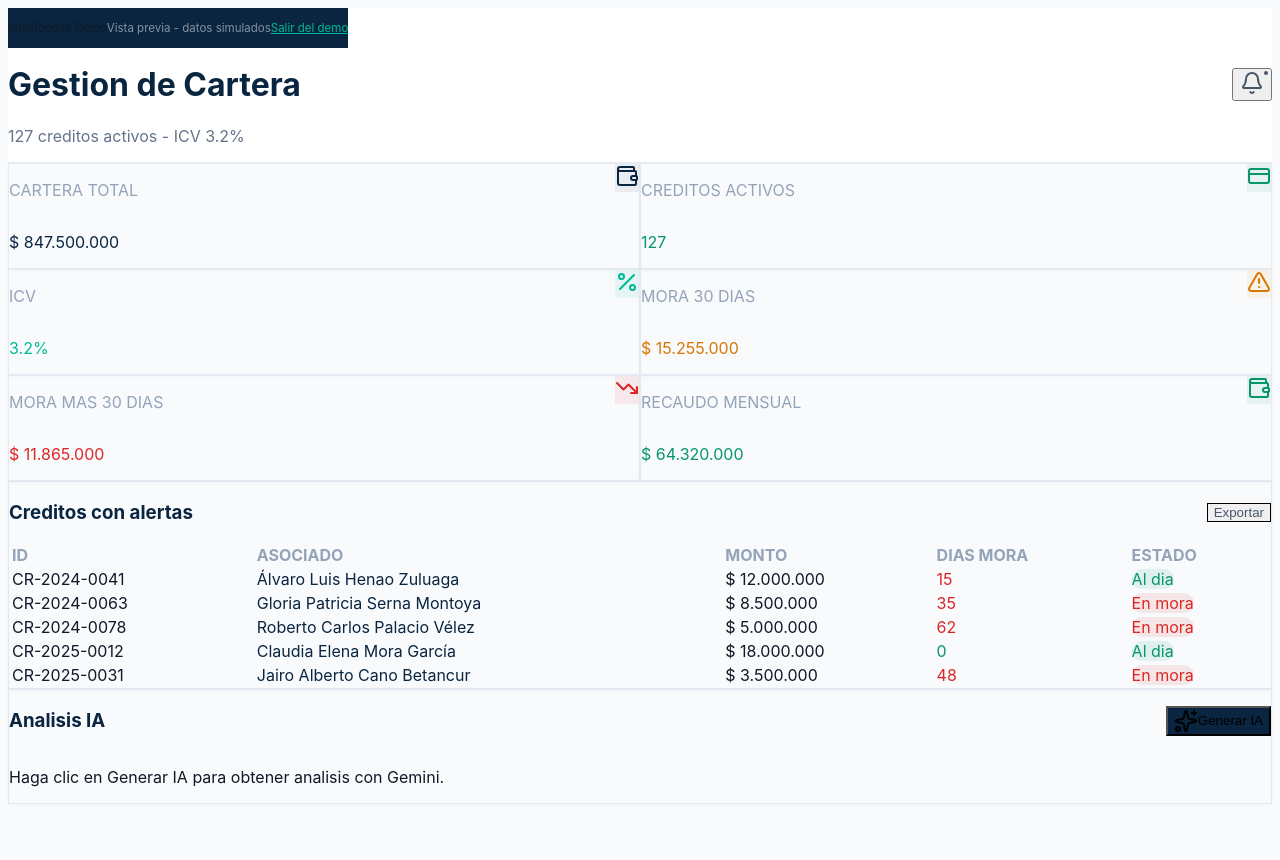
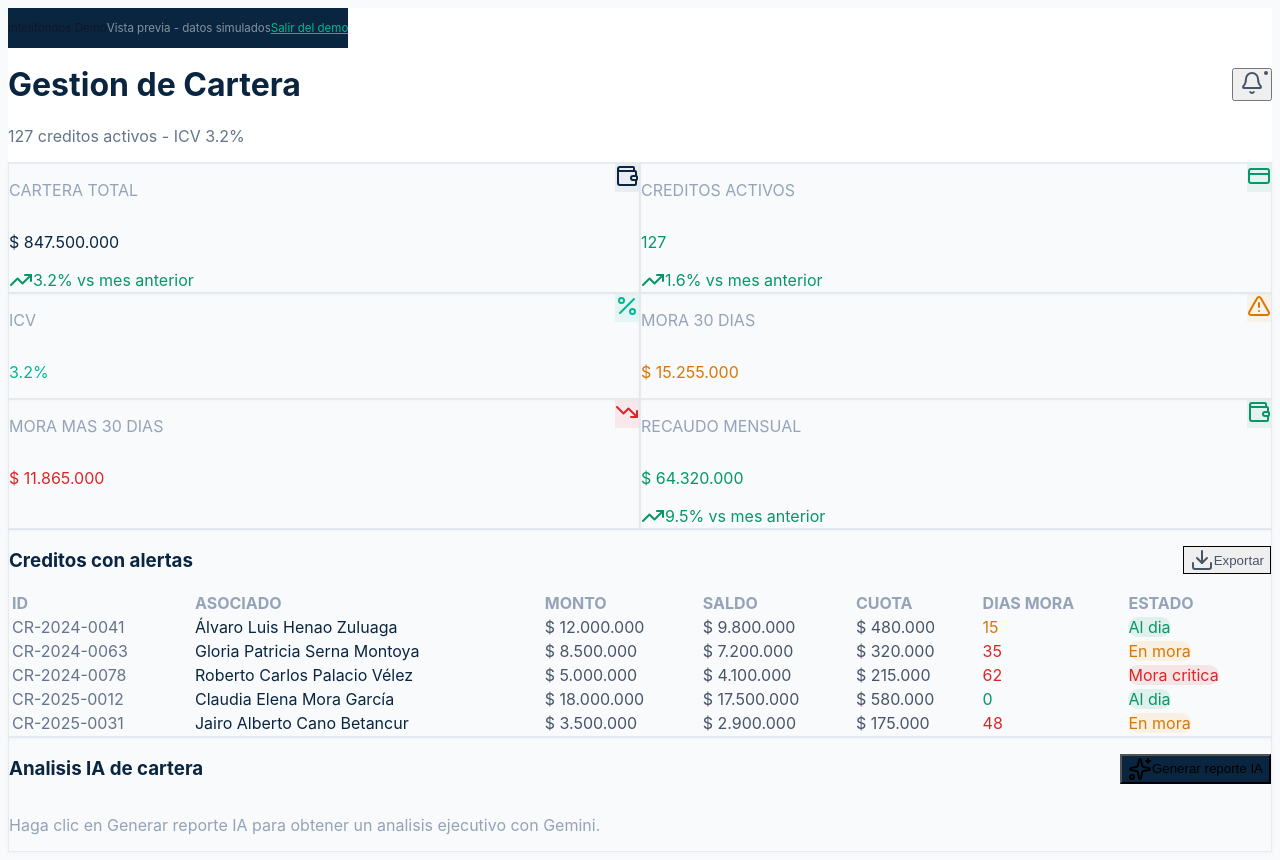
Before and after one commit to anami283/intelifondos-demo, a Next.js app: page /demo/cartera in a window 1280 px wide. Before the commit the page ends 816 px from the top, so only its background shows below. Built offline with nearby package versions, Linux system fonts and the light colour scheme; a web font is replaced by a local one.

Commit message:
Update page.tsx

```diff
--- a/src/app/demo/cartera/page.tsx
+++ b/src/app/demo/cartera/page.tsx
@@ -7,69 +7,97 @@ import { formatCOP } from "@/lib/utils";
 import { toast } from "sonner";
 import { Wallet, AlertTriangle, TrendingDown, Percent, CreditCard, Download, Sparkles } from "lucide-react";
 
-const TEXTS = ["Analizando...", "Calculando...", "Generando...", "Redactando..."];
+const TEXTS = ["Analizando portafolio...", "Calculando mora...", "Generando analisis...", "Redactando reporte..."];
 
 export default function CarteraPage() {
   const [generando, setGenerando] = useState(false);
-  const [reporte, setReporte] = useState(null);
+  const [reporte, setReporte] = useState<string | null>(null);
   const [msgIdx, setMsgIdx] = useState(0);
   const sub = cartera.activos + " creditos activos - ICV " + cartera.icv + "%";
+
   const gen = async () => {
-    setGenerando(true); setReporte(null); setMsgIdx(0);
-    const iv = setInterval(() => setMsgIdx(i => Math.min(i+1, TEXTS.length-1)), 700);
+    setGenerando(true);
+    setReporte(null);
+    setMsgIdx(0);
+    const iv = setInterval(() => setMsgIdx((i) => Math.min(i + 1, TEXTS.length - 1)), 700);
     try {
-      const res = await fetch("/api/ai/chat", { method:"POST", headers:{"Content-Type":"application/json"}, body: JSON.stringify({ mensaje:"Analisis cartera COFEM.", historial:[] }) });
-      if (!res.ok || !res.body) throw new Error();
+      const res = await fetch("/api/ai/chat", {
+        method: "POST",
+        headers: { "Content-Type": "application/json" },
+        body: JSON.stringify({ mensaje: "Analisis ejecutivo cartera COFEM: indicadores, mora y 2 recomendaciones. Max 120 palabras.", historial: [] }),
+      });
+      if (!res.ok || !res.body) throw new Error("Error");
       const reader = res.body.getReader();
       const dec = new TextDecoder();
       let t = "";
-      clearInterval(iv); setGenerando(false); setReporte("");
-      while (true) { const {done,value} = await reader.read(); if(done)break; t+=dec.decode(value,{stream:true}); setReporte(t); }
-    } catch { clearInterval(iv); setGenerando(false); setReporte("Error."); }
+      clearInterval(iv);
+      setGenerando(false);
+      setReporte("");
+      while (true) {
+        const { done, value } = await reader.read();
+        if (done) break;
+        t += dec.decode(value, { stream: true });
+        setReporte(t);
+      }
+    } catch {
+      clearInterval(iv);
+      setGenerando(false);
+      setReporte("Error al generar el reporte. Verifique la conexion con Gemini AI.");
+    }
   };
+
   return (
     <>
       <Header title="Gestion de Cartera" subtitle={sub} breadcrumb="Cartera" />
       <div className="p-5 lg:p-6 space-y-6">
         <div className="grid grid-cols-2 lg:grid-cols-3 gap-4">
-          <KPICard title="Cartera total" value={cartera.total} format="cop" color="navy" icon={<Wallet className="w-5 h-5" />} />
-          <KPICard title="Creditos activos" value={cartera.activos} format="number" color="verde" icon={<CreditCard className="w-5 h-5" />} />
+          <KPICard title="Cartera total" value={cartera.total} format="cop" color="navy" icon={<Wallet className="w-5 h-5" />} trend={3.2} />
+          <KPICard title="Creditos activos" value={cartera.activos} format="number" color="verde" icon={<CreditCard className="w-5 h-5" />} trend={1.6} />
           <KPICard title="ICV" value={cartera.icv} format="percent" color="teal" icon={<Percent className="w-5 h-5" />} />
           <KPICard title="Mora 30 dias" value={cartera.mora_30} format="cop" color="amarillo" icon={<AlertTriangle className="w-5 h-5" />} />
           <KPICard title="Mora mas 30 dias" value={cartera.mora_mas30} format="cop" color="rojo" icon={<TrendingDown className="w-5 h-5" />} />
-          <KPICard title="Recaudo mensual" value={cartera.recaudo} format="cop" color="verde" icon={<Wallet className="w-5 h-5" />} />
+          <KPICard title="Recaudo mensual" value={cartera.recaudo} format="cop" color="verde" icon={<Wallet className="w-5 h-5" />} trend={9.5} />
         </div>
-        <div className="bg-white rounded-2xl p-5" style={{border:"1px solid #e2e8f0", boxShadow:"0 1px 4px rgba(0,0,0,0.04)"}}>
+
+        <div className="bg-white rounded-2xl p-5" style={{ border: "1px solid rgba(226,232,240,0.8)", boxShadow: "0 1px 4px rgba(0,0,0,0.04)" }}>
           <div className="flex items-center justify-between mb-4">
-            <h3 className="text-sm font-bold" style={{color:"#0A2540"}}>Creditos con alertas</h3>
-            <button onClick={() => toast.success("Exportando...")} className="text-xs px-3 py-1.5 border border-slate-200 rounded-lg" style={{color:"#475569"}}>
-              Exportar
+            <h3 className="text-sm font-bold" style={{ color: "#0A2540" }}>Creditos con alertas</h3>
+            <button onClick={() => toast.success("Exportando reporte...")} className="flex items-center gap-1.5 text-xs border border-slate-200 px-3 py-1.5 rounded-lg" style={{ color: "#475569" }}>
+              <Download className="w-3 h-3" /> Exportar
             </button>
           </div>
           <div className="overflow-x-auto">
             <table className="w-full text-sm">
-              <thead>
-                <tr className="text-left text-xs font-semibold uppercase" style={{color:"#94a3b8", background:"#f8fafc"}}>
-                  <th className="px-3 py-2">ID</th>
-                  <th className="px-3 py-2">Asociado</th>
-                  <th className="px-3 py-2">Monto</th>
-                  <th className="px-3 py-2">Dias mora</th>
-                  <th className="px-3 py-2">Estado</th>
+              <thead style={{ background: "#f8fafc" }}>
+                <tr className="text-left text-xs font-semibold uppercase tracking-wider" style={{ color: "#94a3b8" }}>
+                  <th className="px-3 py-2.5">ID</th>
+                  <th className="px-3 py-2.5">Asociado</th>
+                  <th className="px-3 py-2.5">Monto</th>
+                  <th className="px-3 py-2.5">Saldo</th>
+                  <th className="px-3 py-2.5">Cuota</th>
+                  <th className="px-3 py-2.5">Dias mora</th>
+                  <th className="px-3 py-2.5">Estado</th>
                 </tr>
               </thead>
-              <tbody>
+              <tbody className="divide-y divide-slate-50">
                 {cartera.creditos.map((c) => (
-                  <tr key={c.id} className="border-t border-slate-50 hover:bg-slate-50">
-                    <td className="px-3 py-2 font-mono text-xs">{c.id}</td>
-                    <td className="px-3 py-2 font-semibold" style={{color:"#0A2540"}}>{c.asociado}</td>
-                    <td className="px-3 py-2">{formatCOP(c.monto)}</td>
-                    <td className="px-3 py-2 font-bold" style={{color: c.dias_mora === 0 ? "#059669" : "#dc2626"}}>{c.dias_mora}</td>
-                    <td className="px-3 py-2">
+                  <tr key={c.id} className="hover:bg-slate-50 transition-colors">
+                    <td className="px-3 py-3 font-mono text-xs" style={{ color: "#64748b" }}>{c.id}</td>
+                    <td className="px-3 py-3 font-semibold" style={{ color: "#0A2540" }}>{c.asociado}</td>
+                    <td className="px-3 py-3" style={{ color: "#475569" }}>{formatCOP(c.monto)}</td>
+                    <td className="px-3 py-3" style={{ color: "#475569" }}>{formatCOP(c.saldo)}</td>
+                    <td className="px-3 py-3" style={{ color: "#475569" }}>{formatCOP(c.cuota)}</td>
+                    <td className="px-3 py-3">
+                      <span className="font-bold text-sm" style={{ color: c.dias_mora === 0 ? "#059669" : c.dias_mora < 30 ? "#d97706" : "#dc2626" }}>
+                        {c.dias_mora}
+                      </span>
+                    </td>
+                    <td className="px-3 py-3">
                       <span className="px-2 py-0.5 rounded-full text-xs font-semibold" style={{
-                        background: c.estado === "al_dia" ? "rgba(5,150,105,0.1)" : "rgba(220,38,38,0.1)",
-                        color: c.estado === "al_dia" ? "#059669" : "#dc2626"
+                        background: c.estado === "al_dia" ? "rgba(5,150,105,0.1)" : c.estado === "mora" ? "rgba(245,158,11,0.1)" : "rgba(220,38,38,0.1)",
+                        color: c.estado === "al_dia" ? "#059669" : c.estado === "mora" ? "#d97706" : "#dc2626",
                       }}>
-                        {c.estado === "al_dia" ? "Al dia" : "En mora"}
+                        {c.estado === "al_dia" ? "Al dia" : c.estado === "mora" ? "En mora" : "Mora critica"}
                       </span>
                     </td>
                   </tr>
@@ -78,16 +106,28 @@ export default function CarteraPage() {
             </table>
           </div>
         </div>
-        <div className="bg-white rounded-2xl p-5" style={{border:"1px solid #e2e8f0", boxShadow:"0 1px 4px rgba(0,0,0,0.04)"}}>
+
+        <div className="bg-white rounded-2xl p-5" style={{ border: "1px solid rgba(226,232,240,0.8)", boxShadow: "0 1px 4px rgba(0,0,0,0.04)" }}>
           <div className="flex items-center justify-between mb-4">
-            <h3 className="text-sm font-bold" style={{color:"#0A2540"}}>Analisis IA</h3>
-            <button onClick={gen} disabled={generando} className="flex items-center gap-2 text-white text-xs font-semibold px-4 py-2 rounded-lg disabled:opacity-50" style={{background:"#0A2540"}}>
-              <Sparkles className="w-3.5 h-3.5" />{generando ? "..." : "Generar IA"}
+            <h3 className="text-sm font-bold" style={{ color: "#0A2540" }}>Analisis IA de cartera</h3>
+            <button onClick={gen} disabled={generando} className="flex items-center gap-2 text-white text-xs font-semibold px-4 py-2 rounded-lg disabled:opacity-50" style={{ background: "#0A2540" }}>
+              <Sparkles className="w-3.5 h-3.5" />{generando ? "Generando..." : "Generar reporte IA"}
             </button>
           </div>
-          {generando && <p className="text-sm py-2" style={{color:"#00B894"}}>{TEXTS[msgIdx]}</p>}
-          {reporte && <div className="rounded-xl p-4 bg-slate-50"><p className="text-sm whitespace-pre-wrap">{reporte}</p></div>}
-          {!generando && !reporte && <p className="text-sm py-2 text-slate-400">Haga clic en Generar IA para obtener analisis con Gemini.</p>}
+          {generando && (
+            <div className="flex items-center gap-3 py-4">
+              <div className="w-5 h-5 border-2 border-t-transparent rounded-full animate-spin" style={{ borderColor: "#00B894", borderTopColor: "transparent" }} />
+              <p className="text-sm font-medium" style={{ color: "#00B894" }}>{TEXTS[msgIdx]}</p>
+            </div>
+          )}
+          {reporte && (
+            <div className="rounded-xl p-4" style={{ background: "#f8fafc", border: "1px solid #e2e8f0" }}>
+              <p className="text-sm leading-relaxed whitespace-pre-wrap" style={{ color: "#334155" }}>{reporte}</p>
+            </div>
+          )}
+          {!generando && !reporte && (
+            <p className="text-sm py-2" style={{ color: "#94a3b8" }}>Haga clic en Generar reporte IA para obtener un analisis ejecutivo con Gemini.</p>
+          )}
         </div>
       </div>
     </>
```
